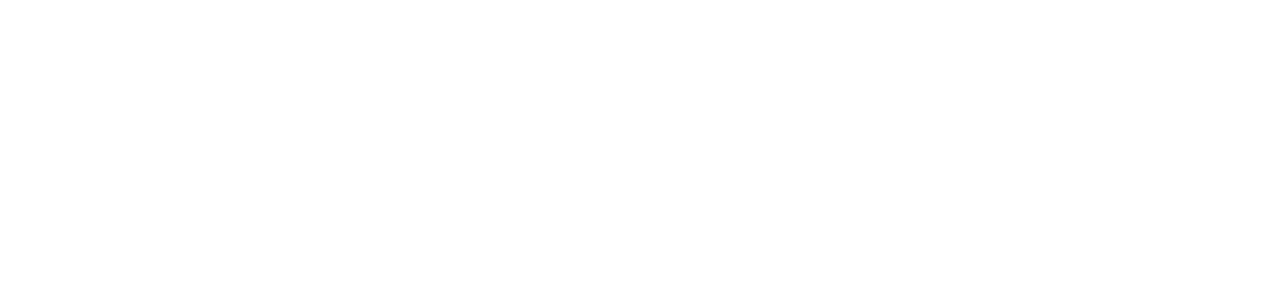
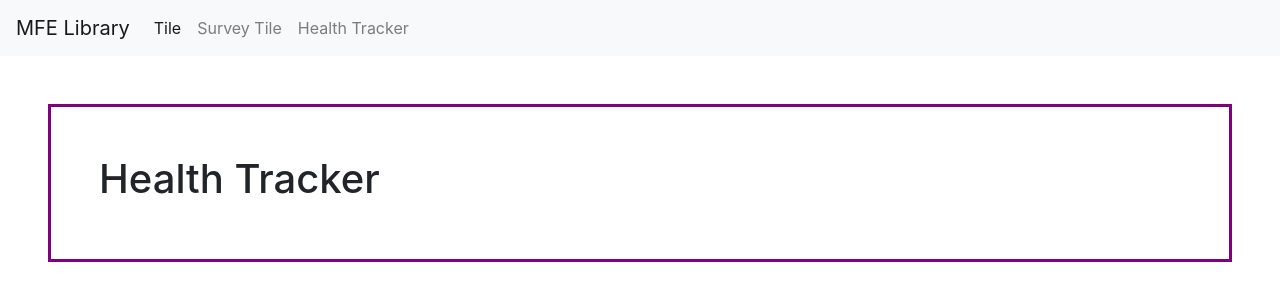
Before and after one commit to gavinbonne/NG12ModFedRemote1, an Angular app: page /health-tracker in a window 1280 px wide. Before the commit this address led to /. Shown: the top 300 px of the page. Built offline with nearby package versions, Linux system fonts and the light colour scheme.

Commit message:
Added survey-tile and health-tracker

```diff
--- a/src/app/app.component.html
+++ b/src/app/app.component.html
@@ -1,2 +1,24 @@
 <!-- <es-tile></es-tile> -->
+<nav class="navbar navbar-expand-lg navbar-light bg-light">
+    <a class="navbar-brand" routerLink="">MFE Library</a>
+    <button class="navbar-toggler" type="button" data-toggle="collapse" data-target="#navbarSupportedContent"
+        aria-controls="navbarSupportedContent" aria-expanded="false" aria-label="Toggle navigation">
+        <span class="navbar-toggler-icon"></span>
+    </button>
+
+    <div class="collapse navbar-collapse" id="navbarSupportedContent">
+        <ul class="navbar-nav mr-auto">
+            <li class="nav-item active">
+                <a class="nav-link" routerLink="tile">Tile <span class="sr-only">(current)</span></a>
+            </li>
+            <li class="nav-item">
+                <a class="nav-link" routerLink="survey-tile">Survey Tile</a>
+            </li>
+            <li class="nav-item">
+                <a class="nav-link" routerLink="health-tracker">Health Tracker</a>
+            </li>
+        </ul>
+    </div>
+</nav>
+
 <router-outlet></router-outlet>
--- /dev/null
+++ b/src/app/health-tracker/health-tracker.component.html
@@ -0,0 +1,3 @@
+<div class="border-purple p-5 m-5">
+    <h1>Health Tracker</h1>
+</div>
--- /dev/null
+++ b/src/app/health-tracker/health-tracker.component.scss
@@ -0,0 +1,4 @@
+
+.border-purple {
+  border: 3px solid purple;
+}
--- /dev/null
+++ b/src/app/health-tracker/health-tracker.component.ts
@@ -0,0 +1,15 @@
+import { Component, OnInit } from '@angular/core';
+
+@Component({
+    selector: 'es-health-tracker',
+    templateUrl: './health-tracker.component.html',
+    styleUrls: ['./health-tracker.component.scss']
+})
+export class HealthTrackerComponent implements OnInit {
+
+    constructor() { }
+
+    ngOnInit(): void {
+    }
+
+}
--- /dev/null
+++ b/src/app/survey-tile/survey-tile.component.html
@@ -0,0 +1,3 @@
+<div class="border-green p-5 m-5">
+    <h1>Survey Tile</h1>
+</div>
--- /dev/null
+++ b/src/app/survey-tile/survey-tile.component.scss
@@ -0,0 +1,4 @@
+
+.border-green {
+  border: 3px solid green;
+}
--- /dev/null
+++ b/src/app/survey-tile/survey-tile.component.ts
@@ -0,0 +1,15 @@
+import { Component, OnInit } from '@angular/core';
+
+@Component({
+    selector: 'es-survey-tile',
+    templateUrl: './survey-tile.component.html',
+    styleUrls: ['./survey-tile.component.scss']
+})
+export class SurveyTileComponent implements OnInit {
+
+    constructor() { }
+
+    ngOnInit(): void {
+    }
+
+}
--- a/webpack.config.js
+++ b/webpack.config.js
@@ -25,6 +25,7 @@
             name: "remote1",
             filename: "remoteEntry.js",
             exposes: {
+                './SurveyTileComponent': './/src/app/survey-tile/survey-tile.component.ts',
                 './TileModule': './/src/app/tile/tile.module.ts',
             },
             shared: {
@@ -32,6 +33,8 @@
                 "@angular/common": { singleton: true, strictVersion: true },
                 "@angular/common/http": { singleton: true, strictVersion: true },
                 "@angular/router": { singleton: true, strictVersion: true },
+                "bootstrap": { singleton: true, strictVersion: true },
+                "jquery": { singleton: true, strictVersion: true },
                 ...sharedMappings.getDescriptors()
             }
         }),
```
Also changed, not shown: src/app/app.module.ts (+6 -2 lines), src/app/app.routes.ts (+7 -1 lines), src/app/survey-tile/survey-tile.module.ts (added, +15 -0 lines), 2 other files (tests, documents, lock files or other folders).
